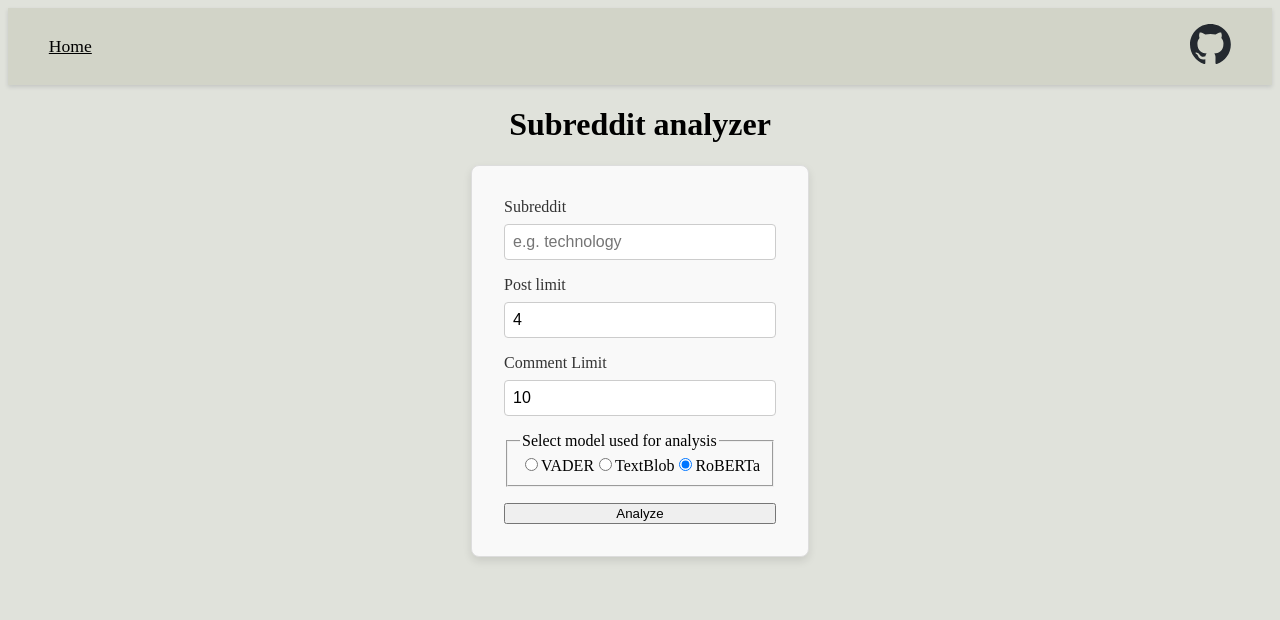
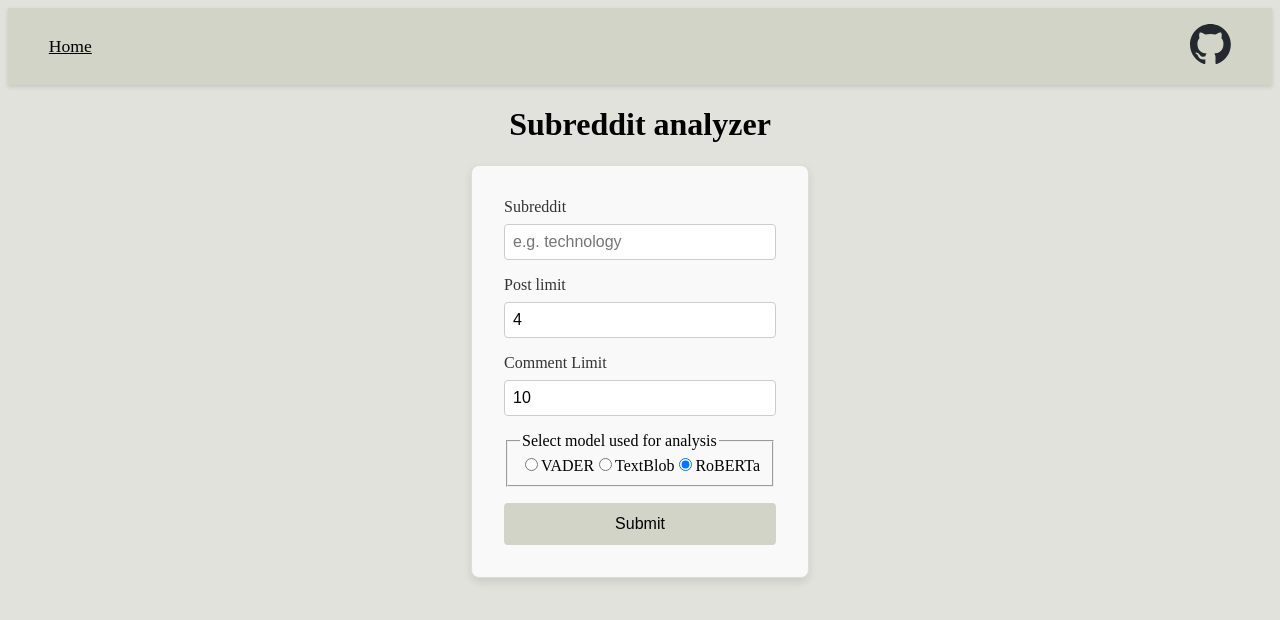
Before and after one commit to csuchorski/reddit-sentiment-tracker, a React (Vite) app in the folder frontend/: page / in a window 1280 px wide. Shown: the top 620 px of the page. Built offline with nearby package versions, Linux system fonts and the light colour scheme.

Commit message:
Added a spinner to the submit button of the main form

```diff
--- a/frontend/src/components/SubredditForm.jsx
+++ b/frontend/src/components/SubredditForm.jsx
@@ -8,6 +8,7 @@ function SubredditForm() {
   const [postLimit, setPostLimit] = useState(4);
   const [commentLimit, setCommentLimit] = useState(10);
   const [model, setModel] = useState("roberta");
+  const [isLoading, setIsLoading] = useState(false);
   const navigate = useNavigate();
 
   const fetchData = async () => {
@@ -24,9 +25,11 @@ function SubredditForm() {
 
   const handleSubmit = async (e) => {
     e.preventDefault();
-
+    setIsLoading(true);
     try {
       const data = await fetchData();
+      setIsLoading(false);
+
       navigate(`/report/${subreddit}`, { state: data });
     } catch (error) {
       console.error(error);
@@ -109,7 +112,12 @@ function SubredditForm() {
         </fieldset>
       </div>
 
-      <button type="submit">Analyze</button>
+      <button type="submit" className="submit-btn" disabled={isLoading}>
+        <span className={`submit-text ${isLoading ? "hidden" : ""}`}>
+          Submit
+        </span>
+        {isLoading && <span className="submit-spinner"></span>}
+      </button>
     </form>
   );
 }
--- a/frontend/src/styles/SubredditForm.css
+++ b/frontend/src/styles/SubredditForm.css
@@ -28,19 +28,40 @@
   border-radius: 4px;
 }
 
-.button {
+.submit-btn {
   padding: 0.75rem 1rem;
   font-size: 1rem;
   color: #fff;
-  background-color: #007bff;
+  background-color: var(--timberwolf);
   border: none;
   border-radius: 4px;
   cursor: pointer;
   transition: background-color 0.3s;
+  display: flex;
+  justify-content: center;
 }
 
-.button:hover {
-  background-color: #0056b3;
+.submit-text {
+  color: black;
+}
+.submit-spinner {
+  display: block;
+  width: 20px;
+  height: 20px;
+  border: 2px solid var(--cadet-gray);
+  border-radius: 50%;
+  border-top-color: var(--timberwolf);
+  animation: spin 1.25s linear infinite;
+}
+
+.hidden {
+  display: none;
+}
+
+@keyframes spin {
+  to {
+    transform: rotate(360deg);
+  }
 }
 
 @media (max-width: 380px) {
```
